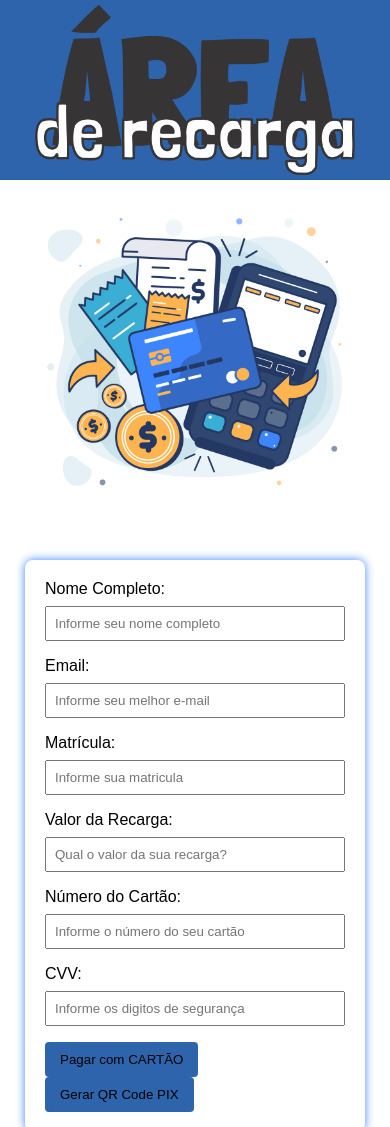
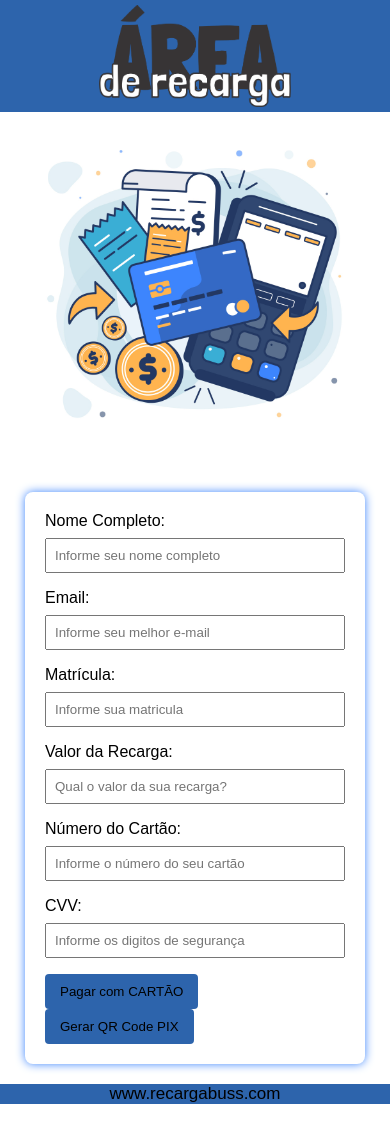
Before and after one commit to Gabriel6838/paginaRecarga_RecargaBuss, a plain HTML site: page index.html in a window 390 px wide. Shown: the top 1127 px of the page. After the commit the page ends 1104 px from the top, so only its background shows below. Drawn offline with Linux system fonts and the light colour scheme; a web font is replaced by a local one.

Commit message:
atualização

```diff
--- a/estilo.css
+++ b/estilo.css
@@ -175,7 +175,7 @@ form {
   }
 
   .cabecalho__imagem{
-    width: 20rem;
+    width: 12rem;
   }
 
   form{
```
